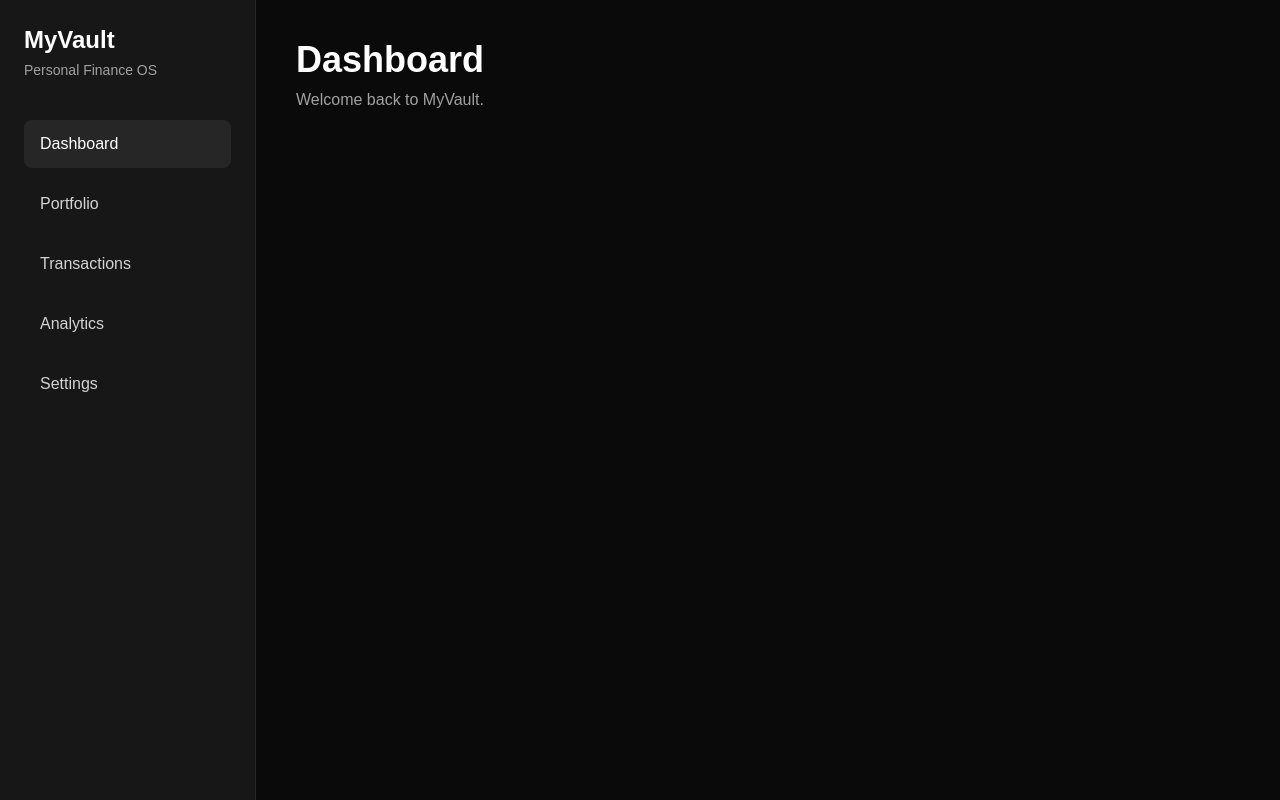
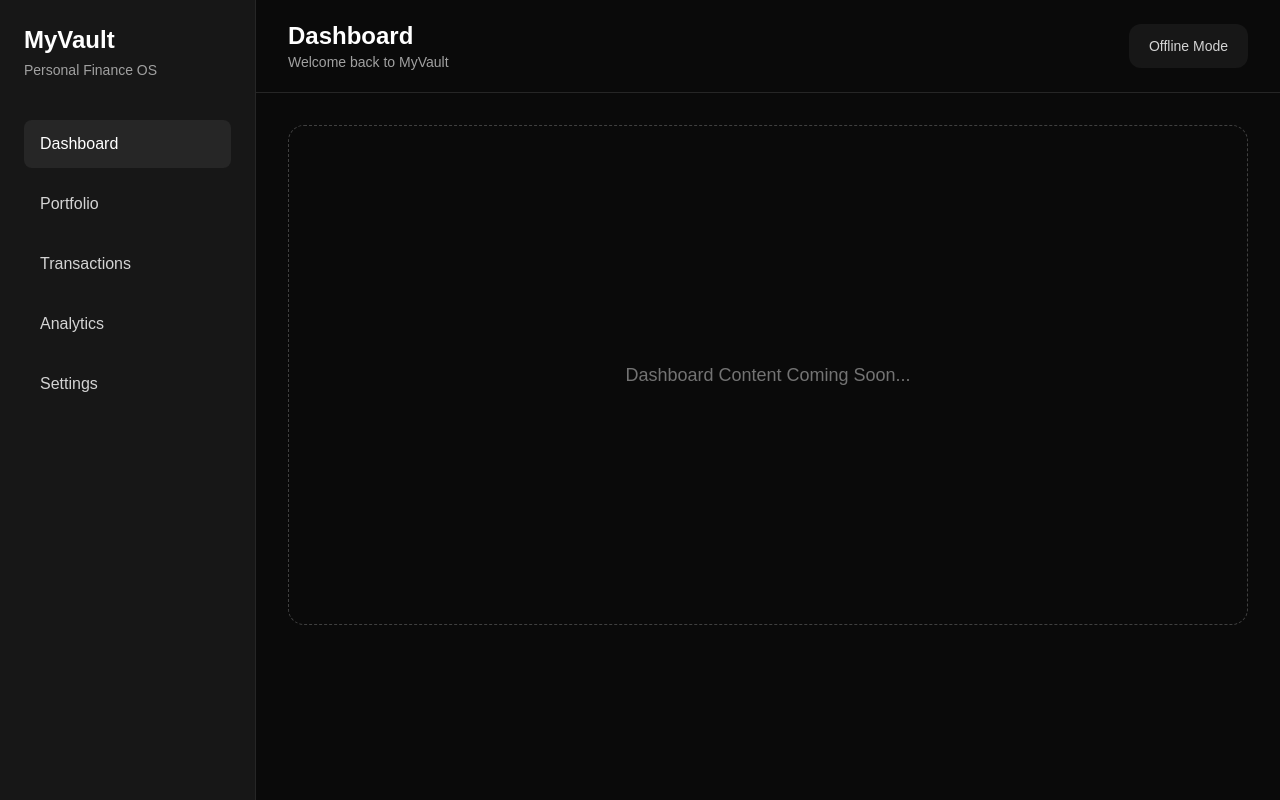
Before and after one commit to LiloMilo-lab/MyVault, a Next.js app: page / in a window 1280 px wide. Built offline with nearby package versions, Linux system fonts and the light colour scheme.

Commit message:
feat: add application header layout

```diff
--- a/app/page.tsx
+++ b/app/page.tsx
@@ -1,4 +1,5 @@
-import Sidebar from "@/components/layout/sidebar";
+import Sidebar from "@/components/layout/Sidebar";
+import Header from "@/components/layout/Header";
 
 export default function Home() {
   return (
@@ -6,17 +7,23 @@ export default function Home() {
 
       <Sidebar />
 
-      <section className="flex-1 p-10">
+      <div className="flex flex-1 flex-col">
 
-        <h1 className="text-4xl font-bold text-white">
-          Dashboard
-        </h1>
+        <Header />
 
-        <p className="mt-2 text-neutral-400">
-          Welcome back to MyVault.
-        </p>
+        <section className="flex-1 p-8">
 
-      </section>
+          <div className="rounded-2xl border border-dashed border-neutral-700 h-[500px] flex items-center justify-center">
+
+            <span className="text-neutral-500 text-lg">
+              Dashboard Content Coming Soon...
+            </span>
+
+          </div>
+
+        </section>
+
+      </div>
 
     </main>
   );
--- /dev/null
+++ b/components/layout/Header.tsx
@@ -0,0 +1,21 @@
+export default function Header() {
+  return (
+    <header className="flex items-center justify-between border-b border-neutral-800 px-8 py-5">
+
+      <div>
+        <h2 className="text-2xl font-bold text-white">
+          Dashboard
+        </h2>
+
+        <p className="text-sm text-neutral-400">
+          Welcome back to MyVault
+        </p>
+      </div>
+
+      <div className="rounded-xl bg-neutral-900 px-5 py-3 text-sm text-neutral-300">
+        Offline Mode
+      </div>
+
+    </header>
+  );
+}
```
